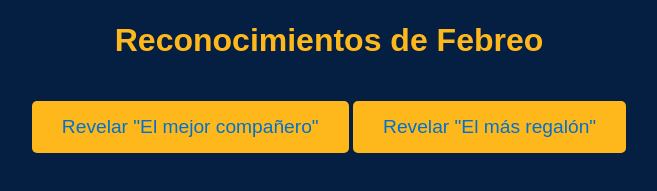
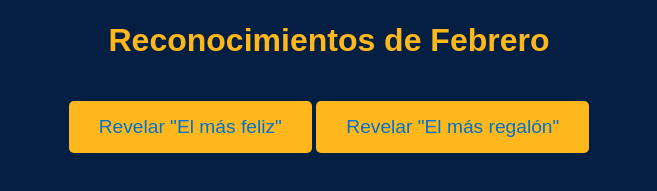
Before and after one commit to bennminn/reconocimientos, a plain HTML site: page index.html in a window 1280 px wide. Shown: the part 211-402 px from the top of the page, without its empty margins (311-968 px from the left). Drawn offline with Linux system fonts and the light colour scheme.

Commit message:
Update index.html

```diff
--- a/index.html
+++ b/index.html
@@ -117,10 +117,10 @@
   <div id="logo">
     <img src="https://i.pinimg.com/564x/4c/2d/fb/4c2dfb70d241b830cc9701e6d4f53583.jpg" alt="Logo">
   </div>
-  <h1>Reconocimientos de Febreo</h1>
+  <h1>Reconocimientos de Febrero</h1>
   <div id="countdown"></div>
   <div id="word"></div>
-  <button class="button" id="buttonCompanero">Revelar "El mejor compañero"</button>
+  <button class="button" id="buttonCompanero">Revelar "El más feliz"</button>
   <button class="button" id="buttonRegalon">Revelar "El más regalón"</button>
 
   <script>
@@ -130,7 +130,7 @@
     const countdownDisplay = document.getElementById('countdown');
 
     const palabrasCompanero = [
-      "Felicitaciones al mejor compañero del mes..."
+      "Felicitaciones al más feliz del mes..."
     ];
 
     const palabrasRegalon = [
```
